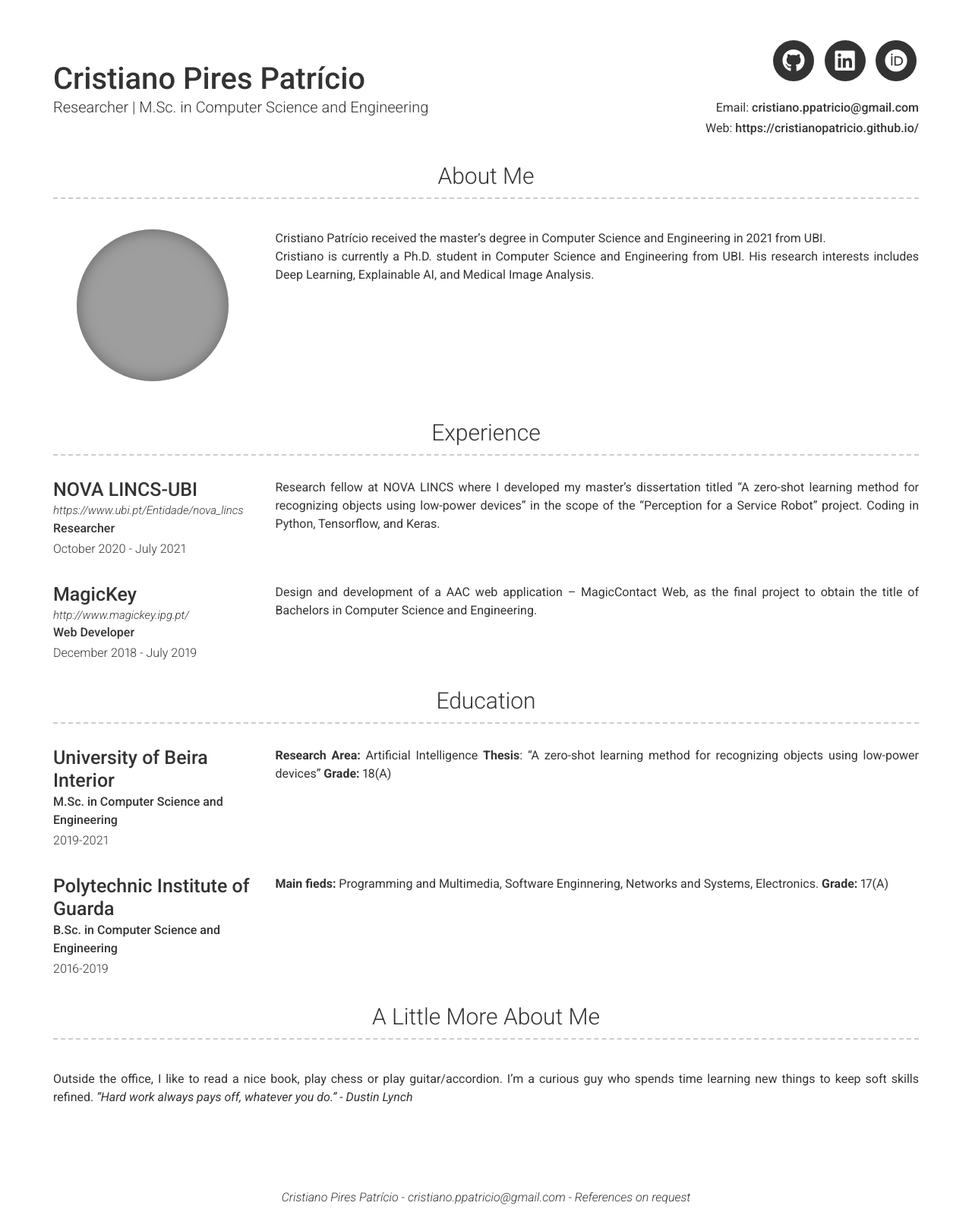
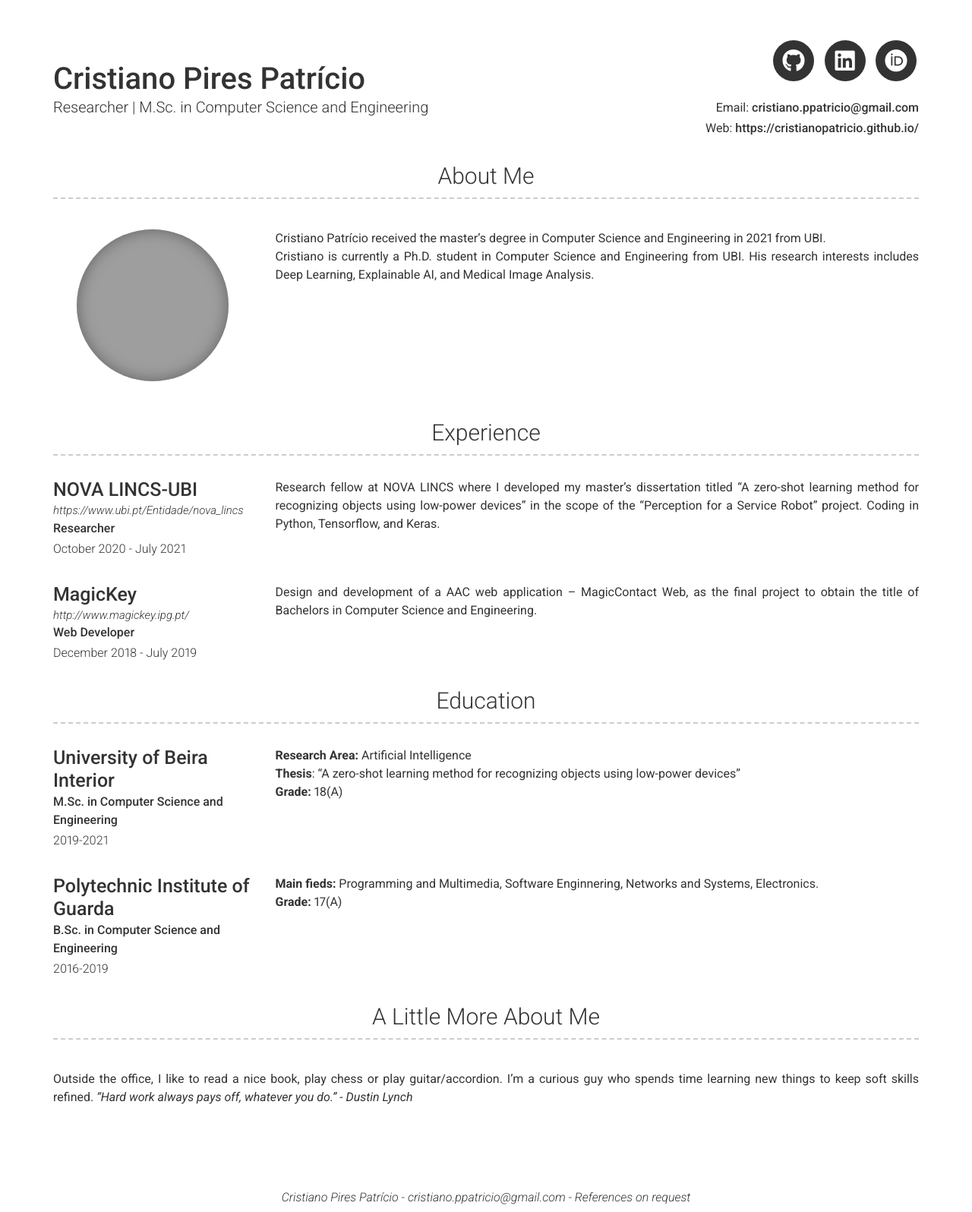
Before and after one commit to CristianoPatricio/cristianopatricio.github.io, a Jekyll site: the page built from index.md, in a window 1280 px wide. Shown: the whole page at 76% size. Built offline with Jekyll 4.4.1, drawn with Linux system fonts in a browser that asks for light colours; nearby versions of some CDN libraries; grey boxes are pictures that could not be loaded.

```diff
--- a/_data/education.yml
+++ b/_data/education.yml
@@ -4,8 +4,8 @@
   dates: 2019-2021
   qualification: M.Sc. in Computer Science and Engineering
   description: | # this will include new lines to allow paragraphs
-    **Research Area:** Artificial Intelligence
-    **Thesis**: "A zero-shot learning method for recognizing objects using low-power devices"
+    **Research Area:** Artificial Intelligence <br>
+    **Thesis**: "A zero-shot learning method for recognizing objects using low-power devices" <br>
     **Grade:** 18(A)
 
 - layout: left
@@ -13,5 +13,5 @@
   dates: 2016-2019
   qualification: B.Sc. in Computer Science and Engineering
   description: | # this will include new lines to allow paragraphs
-    **Main fieds:** Programming and Multimedia, Software Enginnering, Networks and Systems, Electronics.
+    **Main fieds:** Programming and Multimedia, Software Enginnering, Networks and Systems, Electronics. <br>
     **Grade:** 17(A)
```
